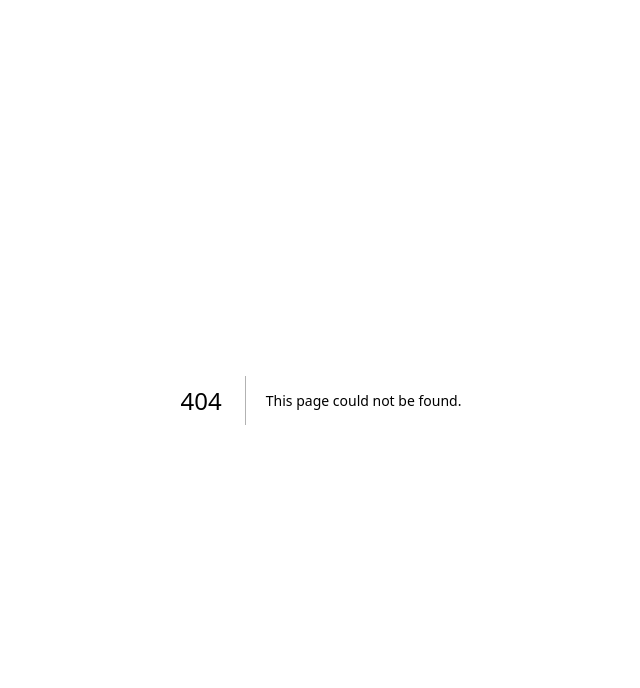
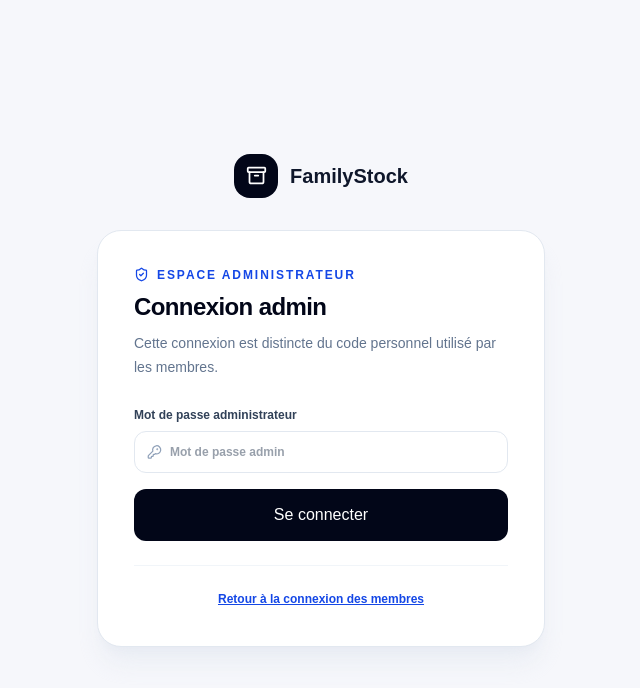
Before and after one commit to jeanlafon12180-ops/familystock, a Next.js app: page /admin/connexion in a window 1280 px wide. Before the commit this address had no page. Shown: the top 688 px of the page, without its empty margins (319-959 px from the left). Built offline with nearby package versions, Linux system fonts and the light colour scheme.

Commit message:
Add separate administrator login page

```diff
--- /dev/null
+++ b/src/app/admin/connexion/page.tsx
@@ -0,0 +1,65 @@
+"use client";
+
+import { FormEvent, useState } from "react";
+import Link from "next/link";
+import { Archive, KeyRound, ShieldCheck } from "lucide-react";
+
+export default function AdminLoginPage() {
+  const [password, setPassword] = useState("");
+  const [error, setError] = useState("");
+  const [loading, setLoading] = useState(false);
+
+  async function login(event: FormEvent<HTMLFormElement>) {
+    event.preventDefault();
+    setError("");
+    setLoading(true);
+    try {
+      const response = await fetch("/api/admin/login", {
+        method: "POST",
+        headers: { "Content-Type": "application/json" },
+        body: JSON.stringify({ password }),
+      });
+      const data = await response.json();
+      if (!response.ok) {
+        setError(data.error || "Connexion impossible.");
+        return;
+      }
+      window.location.replace("/admin/membres");
+    } catch {
+      setError("Le serveur est momentanément inaccessible.");
+    } finally {
+      setLoading(false);
+    }
+  }
+
+  return (
+    <main className="flex min-h-screen items-center justify-center bg-[#f6f7fb] px-4 py-10">
+      <div className="w-full max-w-md">
+        <Link href="/connexion" className="mb-8 flex items-center justify-center gap-3 text-slate-900">
+          <span className="flex h-11 w-11 items-center justify-center rounded-2xl bg-slate-950 text-white"><Archive size={21}/></span>
+          <span className="text-xl font-bold">FamilyStock</span>
+        </Link>
+        <section className="rounded-3xl border border-slate-200 bg-white p-7 shadow-xl shadow-slate-200/60 sm:p-9">
+          <div className="mb-7">
+            <div className="flex items-center gap-2 text-xs font-bold uppercase tracking-[.16em] text-blue-700"><ShieldCheck size={15}/> Espace administrateur</div>
+            <h1 className="mt-2 text-2xl font-bold tracking-tight text-slate-950">Connexion admin</h1>
+            <p className="mt-2 text-sm leading-6 text-slate-500">Cette connexion est distincte du code personnel utilisé par les membres.</p>
+          </div>
+          <form onSubmit={login} className="space-y-4">
+            <label className="block text-xs font-semibold text-slate-700">Mot de passe administrateur
+              <span className="mt-2 flex items-center gap-2 rounded-xl border border-slate-200 px-3 focus-within:border-slate-500">
+                <KeyRound size={16} className="text-slate-400"/>
+                <input required type="password" autoComplete="current-password" value={password} onChange={event => setPassword(event.target.value)} placeholder="Mot de passe admin" className="w-full bg-transparent py-3 text-sm outline-none"/>
+              </span>
+            </label>
+            {error && <p role="alert" className="text-xs text-red-600">{error}</p>}
+            <button disabled={loading} type="submit" className="w-full rounded-xl bg-slate-950 px-4 py-3.5 text-sm font-semibold text-white hover:bg-slate-800 disabled:opacity-60">{loading ? "Vérification…" : "Se connecter"}</button>
+          </form>
+          <div className="mt-6 border-t border-slate-100 pt-5 text-center">
+            <Link href="/connexion" className="text-xs font-semibold text-blue-700 underline">Retour à la connexion des membres</Link>
+          </div>
+        </section>
+      </div>
+    </main>
+  );
+}
```
